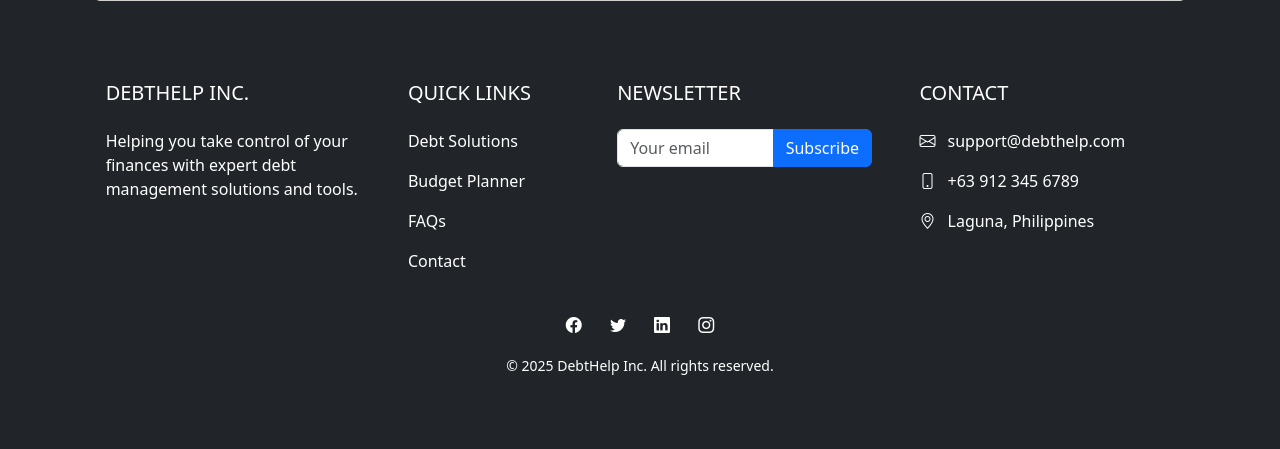
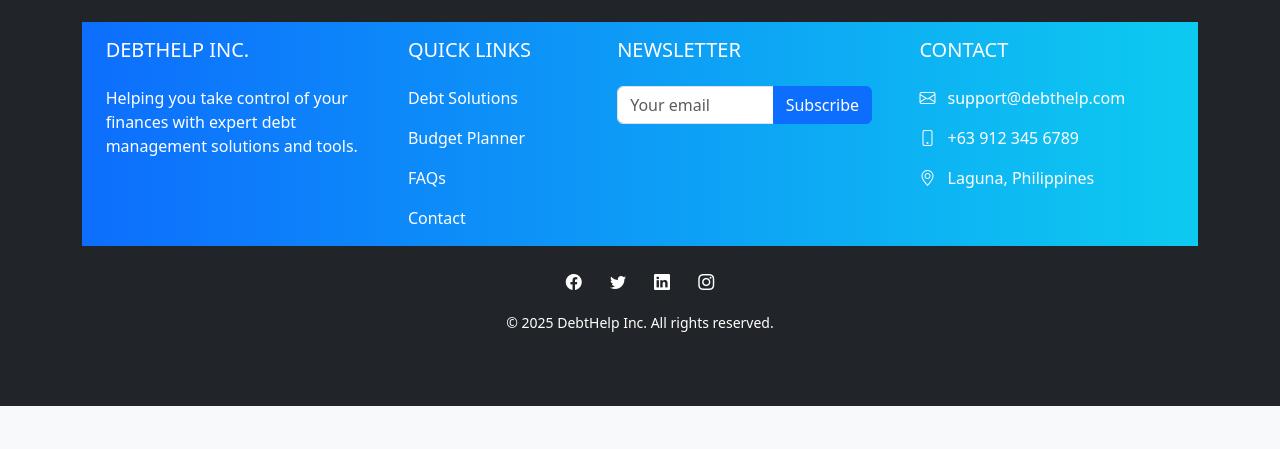
Before and after one commit to eymaster/utangs, a Flask app: page / in a window 1280 px wide. Shown: the part 937-1386 px from the top of the page. After the commit the page ends 1343 px from the top, so only its background shows below. Run offline with Flask 3, Linux system fonts and the light colour scheme; some libraries are stand-ins or nearby versions.

Commit message:
Update index.html

```diff
--- a/templates/index.html
+++ b/templates/index.html
@@ -120,7 +120,7 @@
     <button class="btn btn-outline-danger mb-3 mt-3" data-bs-toggle="collapse" data-bs-target="#debtTable" style="background: linear-gradient(90deg, #0d6efd, #0dcaf0);">
       Utangs
     </button>
-  </div>
+
 
 
 <!-- Collapsible Table -->
@@ -146,12 +146,12 @@
   </div>
 </div>
 </div>
-
+  </div>
 
 </body>
   <footer class="bg-dark text-white mt-3 pt-5 pb-4">
   <div class="container text-md-left">
-    <div class="row text-md-left">
+    <div class="row text-md-left" style="background: linear-gradient(90deg, #0d6efd, #0dcaf0);">
       <!-- About -->
       <div class="col-md-3 col-lg-3 col-xl-3 mx-auto mt-3">
         <h5 class="text-uppercase mb-4 font-weight-bold">DebtHelp Inc.</h5>
```
